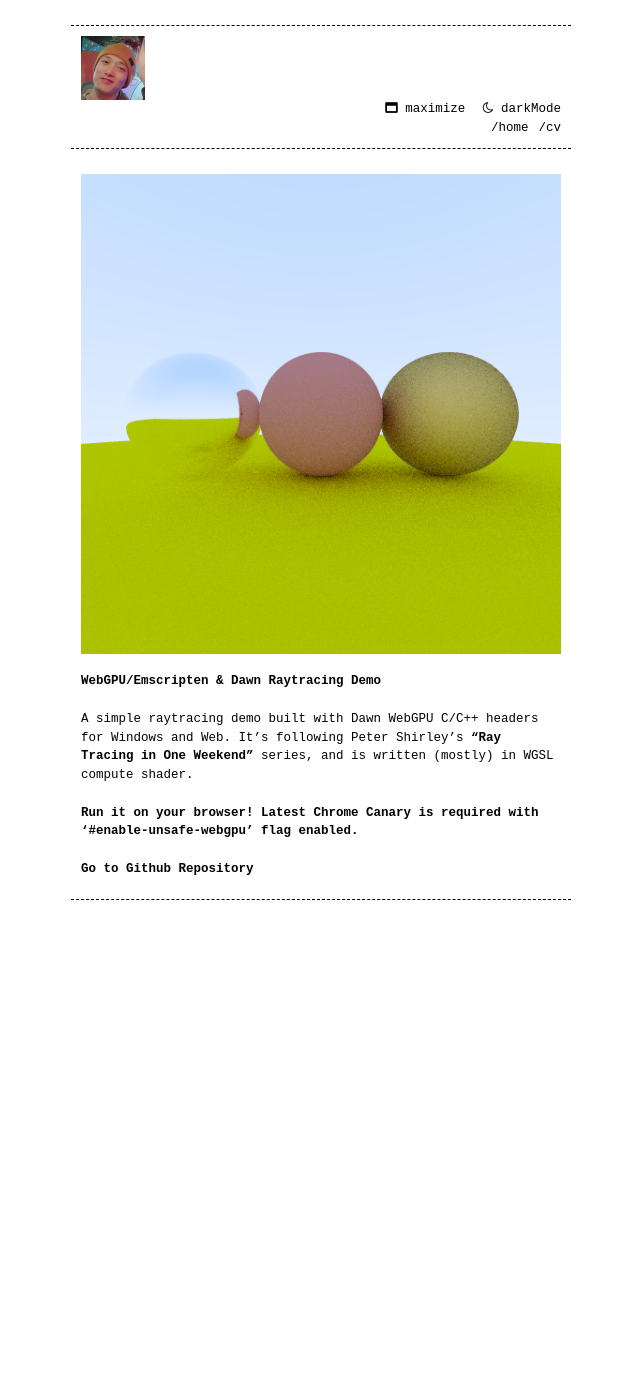
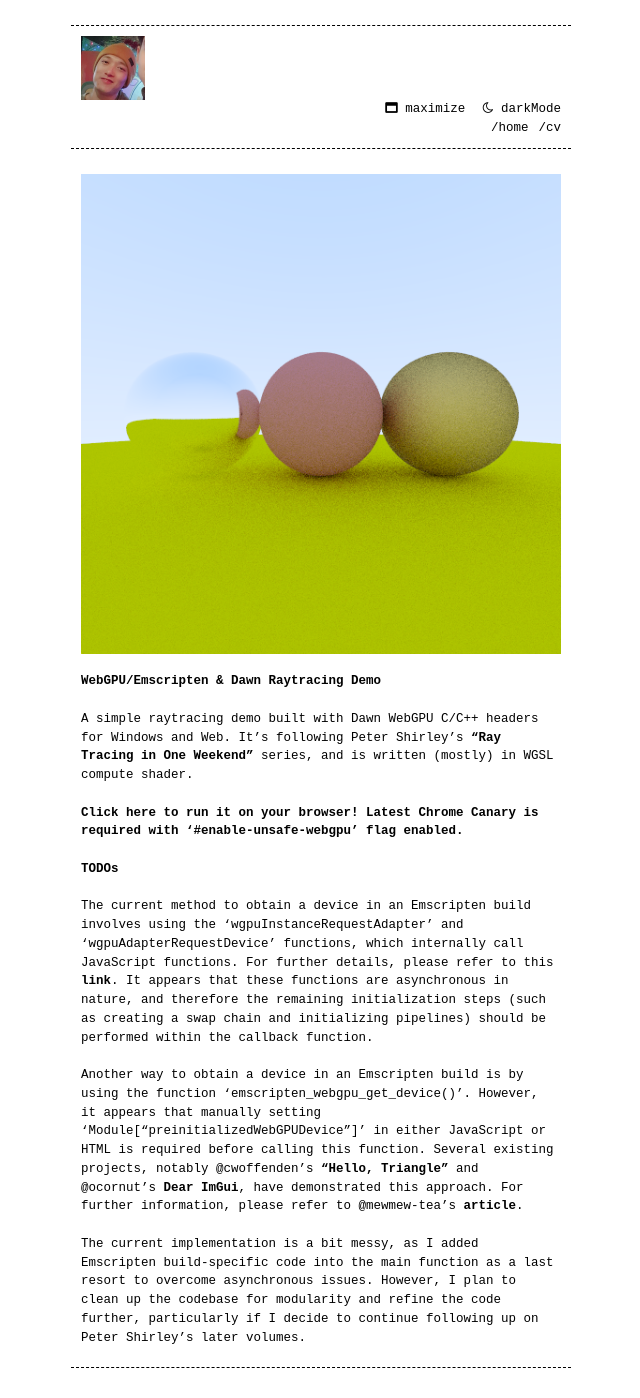
Before and after one commit to enuyeel/enuyeel.github.io, a Jekyll site: the page built from demos/demo4.md, in a window 1280 px wide. Shown: the whole page, without its empty margins (319-959 px from the left). Built offline with Jekyll 4.4.1, drawn with Linux system fonts in a browser that asks for light colours; before the commit the page ends 930 px from its top, so only the background shows below that.

```diff
--- a/demos/demo4.md
+++ b/demos/demo4.md
@@ -16,8 +16,20 @@ A simple raytracing demo built with Dawn WebGPU C/C++ headers for Windows and We
 
 <br>
 
-[**Run it on your browser! Latest Chrome Canary is required with '#enable-unsafe-webgpu' flag enabled.**](/demos/raytracing)
+[**Click here to run it on your browser! Latest Chrome Canary is required with '#enable-unsafe-webgpu' flag enabled.**](/demos/raytracing)
 
 <br>
 
-[**Go to Github Repository**](https://github.com/enuyeel/webgpu_raytracing_demo)
+**TODOs**
+
+<br>
+
+The current method to obtain a device in an Emscripten build involves using the 'wgpuInstanceRequestAdapter' and 'wgpuAdapterRequestDevice' functions, which internally call JavaScript functions. For further details, please refer to this [**link**](https://github.com/kainino0x/webgpu-cross-platform-demo/blob/8e1a5883f2d29a3030e813c0ccfaddea4f6398b5/main.cpp#L51). It appears that these functions are asynchronous in nature, and therefore the remaining initialization steps (such as creating a swap chain and initializing pipelines) should be performed within the callback function.
+
+<br>
+
+Another way to obtain a device in an Emscripten build is by using the function 'emscripten_webgpu_get_device()'. However, it appears that manually setting 'Module["preinitializedWebGPUDevice"]' in either JavaScript or HTML is required before calling this function. Several existing projects, notably @cwoffenden's [**"Hello, Triangle"**](https://github.com/cwoffenden/hello-webgpu/blob/6ada98bea21ad7283fb3a88b91d94b28f87ea190/src/ems/glue.cpp#L35) and @ocornut's [**Dear ImGui**](https://github.com/ocornut/imgui/blob/e8206db829f7c5d9a07985a2e2a8de6769cac64d/examples/example_emscripten_wgpu/web/index.html#L66), have demonstrated this approach. For further information, please refer to @mewmew-tea's [**article**](https://zenn.dev/kd_gamegikenblg/articles/a5a8effe43bf3c#%E3%81%8A%E3%81%BE%E3%81%91%EF%BC%92%EF%BC%9Adevice%E5%8F%96%E5%BE%97%E3%81%AE%E3%82%A2%E3%83%97%E3%83%AD%E3%83%BC%E3%83%81).
+
+<br>
+
+The current implementation is a bit messy, as I added Emscripten build-specific code into the main function as a last resort to overcome asynchronous issues. However, I plan to clean up the codebase for modularity and refine the code further, particularly if I decide to continue following up on Peter Shirley's later volumes.
```
